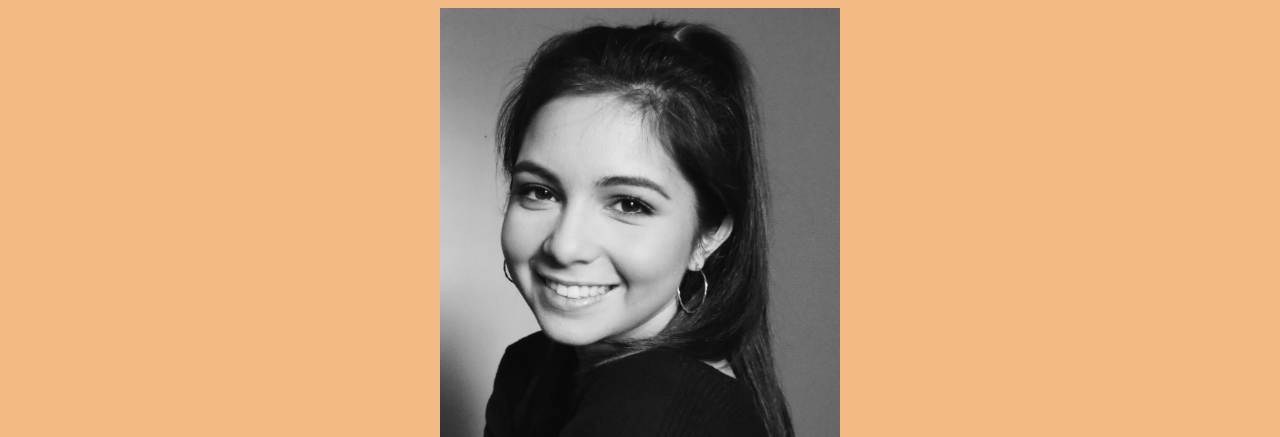
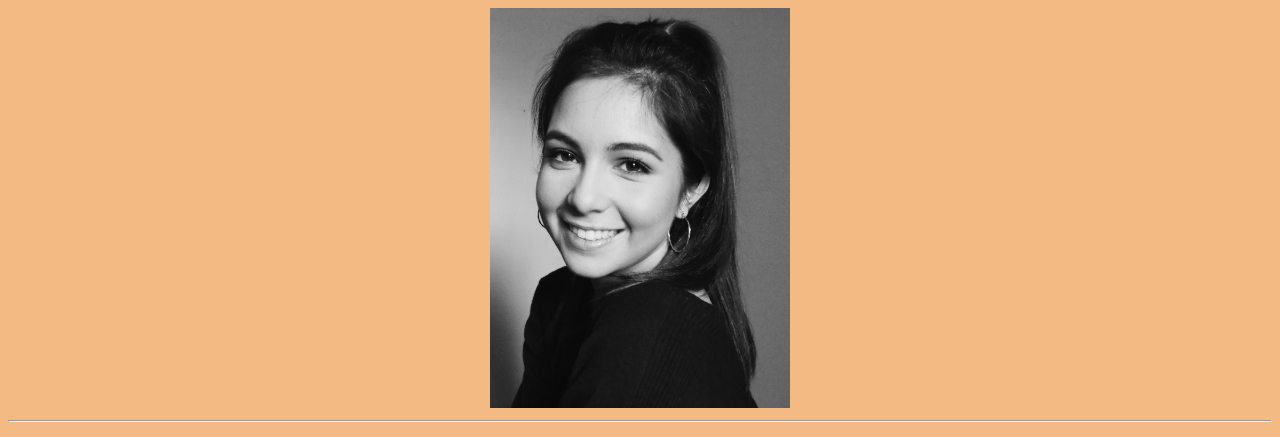
Before and after one commit to victoriaruiz/victoriaruiz.github.io, a plain HTML site: page index.html in a window 1280 px wide. Shown: the top 437 px of the page. Drawn offline with Linux system fonts and the light colour scheme.

Commit message:
Update index.html

```diff
--- a/index.html
+++ b/index.html
@@ -1,6 +1,6 @@
 <!DOCTYPE html>
 <html>
-  <center><img src="Headshot 5.JPG" width="400" height="500" align="BOTTOM" /></center><hr />
+  <center><img src="Headshot 5.JPG" width="300" height="400" align="BOTTOM" /></center><hr />
 <body>
 <h1>Hello World!</h1>
 <p>I'm hosted with GitHub Pages.</p>
```
